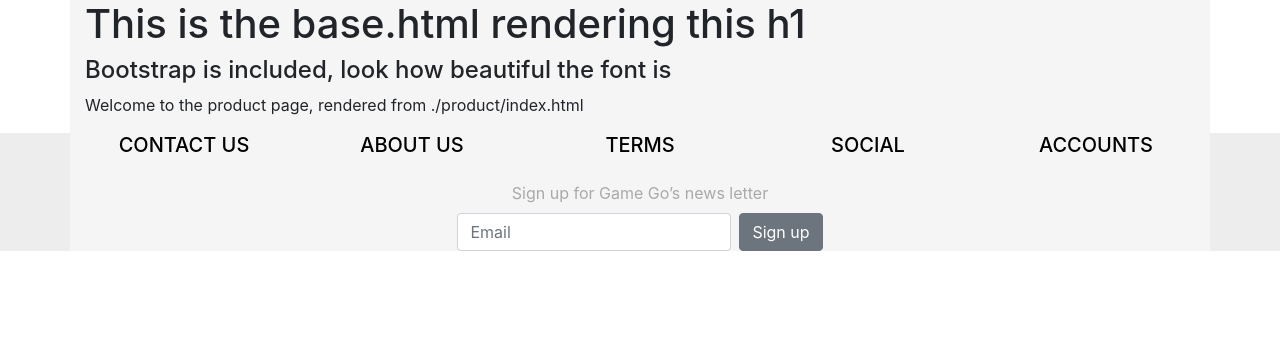
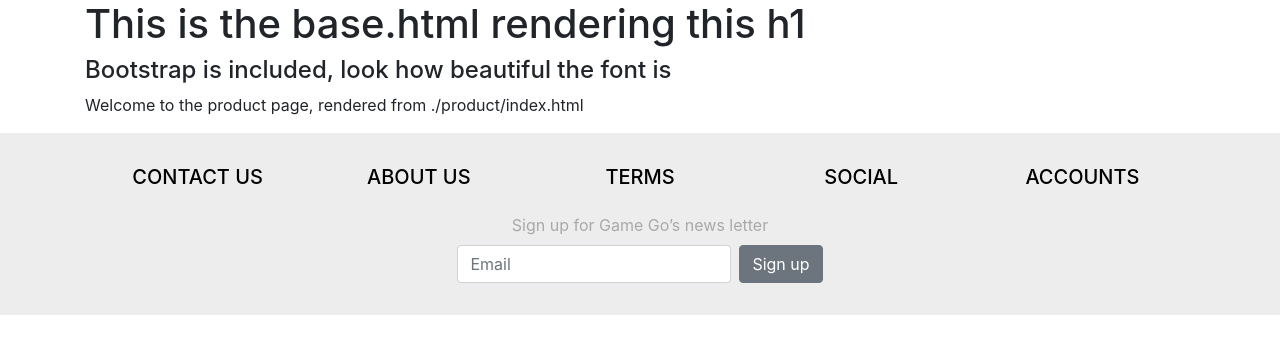
Before and after one commit to Thorarinng/VerkLegt2020, a Django app: page / in a window 1280 px wide. Shown: the part 56-410 px from the top of the page. Run offline with Django 3.2, Linux system fonts and the light colour scheme; data that the repository does not hold is empty; some libraries are stand-ins or nearby versions.

Commit message:
Footer completed

```diff
--- a/Project/static/css/main.css
+++ b/Project/static/css/main.css
@@ -6,7 +6,6 @@
 
 .container{
   border: 2px #333;
-  background-color: whitesmoke;
 }
 
 .m-2{
@@ -18,12 +17,13 @@
   box-shadow: 0 2px 2px -1px rgba(0,0,0,.9);
   border-radius: 10px 3px 10px 3px;
 }
-.test{
+.test {
   display: grid;
   background-color: #e8c291;
   grid-template-columns: 1fr 1fr 1fr;
   grid-gap: 1em;
   grid-auto-rows: 2fr;
+}
 
   nav ul {
     margin: 0;
--- a/Project/templates/footer.html
+++ b/Project/templates/footer.html
@@ -1,5 +1,5 @@
 <!-- Footer -->
-<footer class="page-footer font-small cyan darken-3" id="footer-color">
+<div class="page-footer" id="footer-color">
 
   <!-- Footer Elements -->
   <div class="container footer-padding">
@@ -58,5 +58,5 @@
   </div>
   <!-- Footer Elements -->
 
-</footer>
+</div>
 <!-- Footer -->
```
